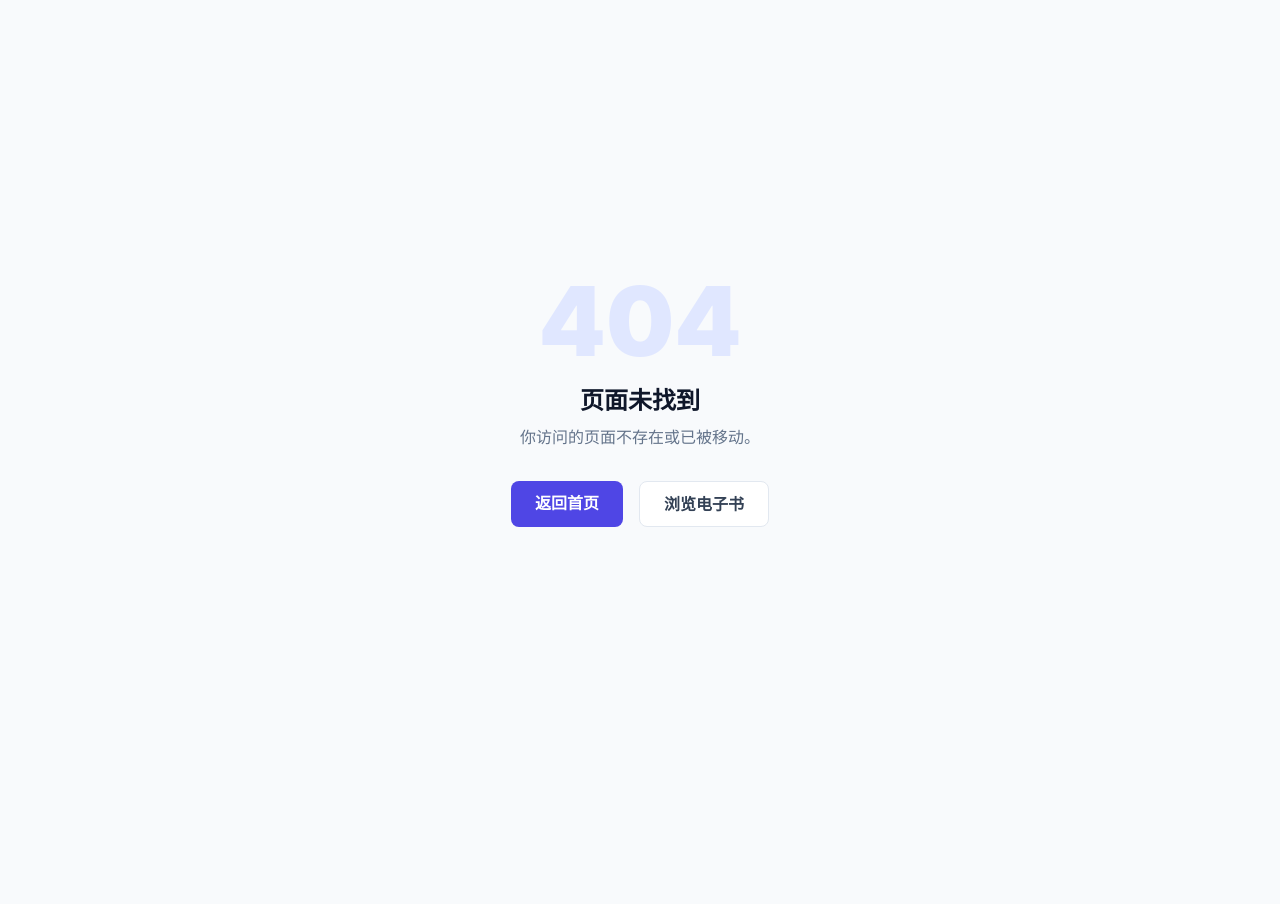
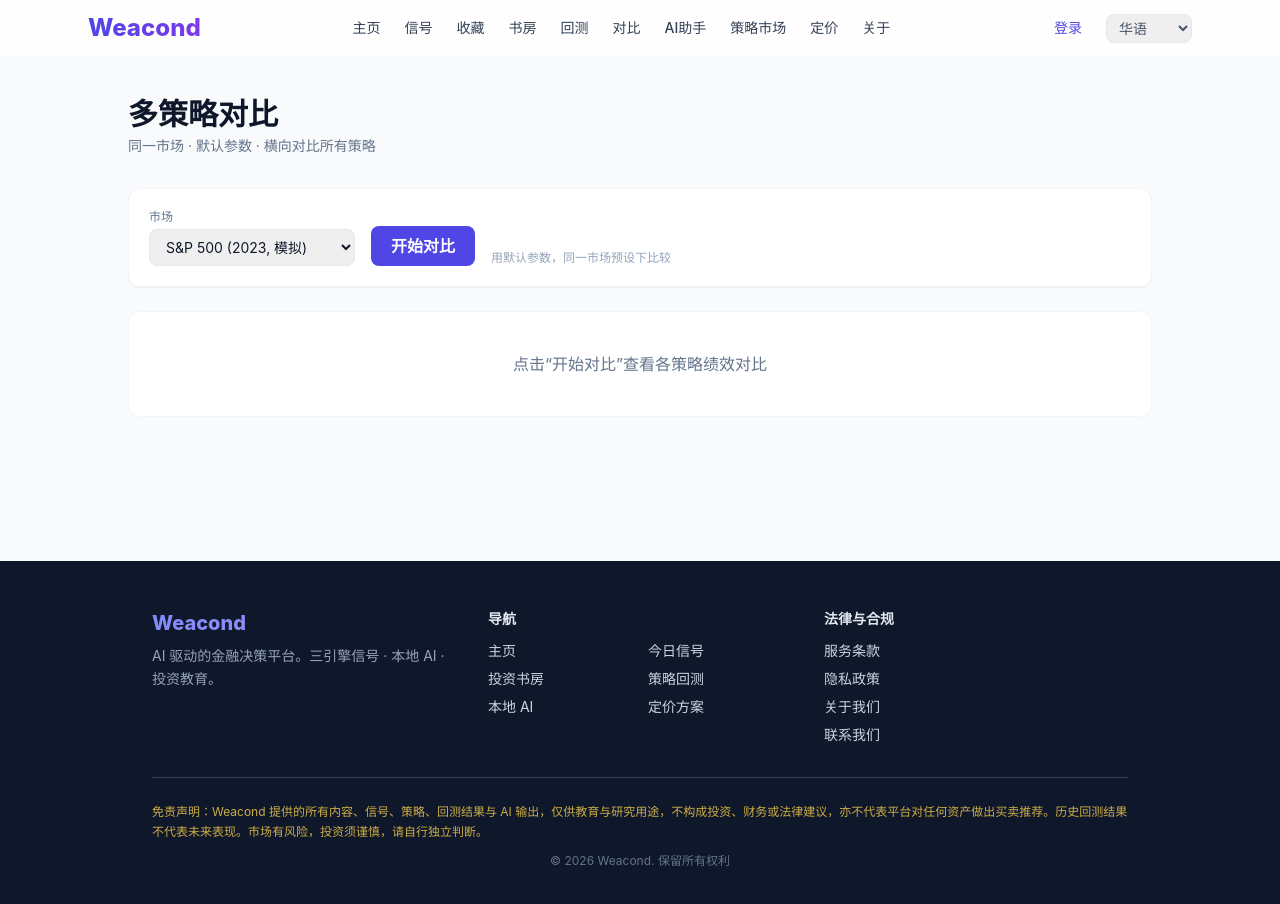
Before and after one commit to weacond/weacondwebsite, a Next.js app: page /compare in a window 1280 px wide. Before the commit this address had no page. Shown: the top 904 px of the page. Before the commit the page ends 800 px from the top, so only its background shows below. Built offline with nearby package versions, Linux system fonts and the light colour scheme.

Commit message:
feat(compare): multi-strategy comparison UI (/compare) + Navbar links

```diff
--- a/components/Navbar.js
+++ b/components/Navbar.js
@@ -10,6 +10,7 @@ const navItems = [
   { href: "/watchlist", key: "watchlist" },
   { href: "/ebooks", key: "ebooks" },
   { href: "/backtest", key: "backtest" },
+  { href: "/compare", key: "compare" },
   { href: "/ai", key: "ai" },
   { href: "/strategies", key: "strategies" },
   { href: "/pricing", key: "pricing" },
@@ -23,6 +24,7 @@ const labels = {
     watchlist: "收藏",
     ebooks: "书房",
     backtest: "回测",
+    compare: "对比",
     ai: "AI助手",
     strategies: "策略市场",
     pricing: "定价",
@@ -40,6 +42,7 @@ const labels = {
     watchlist: "Watchlist",
     ebooks: "Ebooks",
     backtest: "Backtest",
+    compare: "Compare",
     ai: "AI",
     strategies: "Strategies",
     pricing: "Pricing",
--- /dev/null
+++ b/pages/compare.js
@@ -0,0 +1,175 @@
+"use client";
+
+// pages/compare.js — 多策略对比 UI
+// 在同一市场预设下，用默认参数同时跑 STRATEGY_REGISTRY 里所有策略，
+// 横向对比核心绩效指标，并按指标高亮最优者。复用 lib/backtest + lib/marketdata。
+
+import Navbar from "../components/Navbar";
+import Footer from "../components/Footer";
+import { useLanguage } from "../contexts/LanguageContext";
+import Head from "next/head";
+import { useState } from "react";
+import { STRATEGY_REGISTRY } from "../lib/backtest";
+import { PRESET_MARKETS, runFullBacktest } from "../lib/marketdata";
+
+// 对比用指标（higher=true 表示越大越好；maxDrawdown 越小越好）
+const CMP_METRICS = [
+  { key: "totalReturn", label: "总收益", labelEn: "Total Return", fmt: (v) => `${v > 0 ? "+" : ""}${v.toFixed(1)}%`, higher: true },
+  { key: "cagr", label: "年化", labelEn: "CAGR", fmt: (v) => `${v > 0 ? "+" : ""}${v.toFixed(1)}%`, higher: true },
+  { key: "sharpe", label: "夏普", labelEn: "Sharpe", fmt: (v) => v.toFixed(2), higher: true },
+  { key: "sortino", label: "索提诺", labelEn: "Sortino", fmt: (v) => v.toFixed(2), higher: true },
+  { key: "maxDrawdown", label: "最大回撤", labelEn: "Max DD", fmt: (v) => `-${v.toFixed(1)}%`, higher: false },
+  { key: "winRate", label: "胜率", labelEn: "Win Rate", fmt: (v) => `${v.toFixed(0)}%`, higher: true },
+  { key: "profitFactor", label: "盈亏比", labelEn: "Profit Factor", fmt: (v) => v.toFixed(2), higher: true },
+  { key: "calmar", label: "卡玛", labelEn: "Calmar", fmt: (v) => v.toFixed(2), higher: true },
+  { key: "numTrades", label: "交易数", labelEn: "Trades", fmt: (v) => v.toString(), higher: false },
+];
+
+const DEFAULT_CONFIG = { initialCapital: 100000, commission: 0.001, slippage: 0.0005, maxPositionPct: 0.25 };
+
+export default function ComparePage() {
+  const { lang } = useLanguage();
+  const L = lang === "en" ? en : zh;
+  const [preset, setPreset] = useState("SPY_2023");
+  const [results, setResults] = useState(null);
+  const [running, setRunning] = useState(false);
+
+  const strategies = Object.entries(STRATEGY_REGISTRY);
+
+  const runCompare = () => {
+    setRunning(true);
+    try {
+      const rows = strategies.map(([key, def]) => {
+        const params = {};
+        (def.params || []).forEach((p) => (params[p.key] = p.default));
+        let result;
+        try {
+          result = runFullBacktest({ strategy: key, params, config: DEFAULT_CONFIG, preset });
+        } catch (e) {
+          result = { error: e.message };
+        }
+        return { key, name: lang === "en" ? def.nameEn : def.name, result };
+      });
+      setResults(rows);
+    } finally {
+      setRunning(false);
+    }
+  };
+
+  // 某指标下最优策略的 key（用于高亮）
+  const bestOf = (metric) => {
+    if (!results) return null;
+    let best = null;
+    let bestKey = null;
+    for (const r of results) {
+      const v = r.result?.[metric.key];
+      if (typeof v !== "number") continue;
+      if (best === null || (metric.higher ? v > best : v < best)) {
+        best = v;
+        bestKey = r.key;
+      }
+    }
+    return bestKey;
+  };
+
+  return (
+    <div className="min-h-screen bg-slate-50 font-sans text-slate-900">
+      <Head><title>{L.title}</title></Head>
+      <Navbar />
+      <section className="pt-24 pb-16 px-4">
+        <div className="max-w-5xl mx-auto">
+          <div className="mb-8">
+            <h1 className="text-3xl font-bold">{L.title}</h1>
+            <p className="text-slate-500 text-sm mt-1">{L.subtitle}</p>
+          </div>
+
+          {/* 控制条 */}
+          <div className="bg-white rounded-xl p-5 shadow-sm border border-slate-100 mb-6 flex flex-wrap items-end gap-4">
+            <div>
+              <label className="block text-xs text-slate-500 mb-1">{L.market}</label>
+              <select value={preset} onChange={(e) => setPreset(e.target.value)} className="px-3 py-2 border rounded-lg text-sm">
+                {Object.entries(PRESET_MARKETS).map(([k, v]) => (
+                  <option key={k} value={k}>{v.label}</option>
+                ))}
+              </select>
+            </div>
+            <button
+              onClick={runCompare}
+              disabled={running}
+              className="bg-indigo-600 text-white font-semibold px-5 py-2 rounded-lg hover:bg-indigo-500 transition-colors disabled:opacity-50"
+            >
+              {running ? L.running : L.run}
+            </button>
+            <span className="text-xs text-slate-400">{L.hint}</span>
+          </div>
+
+          {/* 结果 */}
+          {!results ? (
+            <div className="bg-white rounded-xl p-10 text-center border border-slate-100 text-slate-500">
+              {L.start}
+            </div>
+          ) : (
+            <div className="bg-white rounded-xl shadow-sm border border-slate-100 overflow-x-auto">
+              <table className="w-full text-sm">
+                <thead>
+                  <tr className="border-b border-slate-100 bg-slate-50">
+                    <th className="text-left px-4 py-3 font-medium text-slate-500">{L.metric}</th>
+                    {results.map((r) => (
+                      <th key={r.key} className="px-4 py-3 text-left font-semibold">{r.name}</th>
+                    ))}
+                  </tr>
+                </thead>
+                <tbody>
+                  {CMP_METRICS.map((m) => {
+                    const bestKey = bestOf(m);
+                    return (
+                      <tr key={m.key} className="border-b border-slate-50">
+                        <td className="px-4 py-3 text-slate-500">{lang === "en" ? m.labelEn : m.label}</td>
+                        {results.map((r) => {
+                          const v = r.result?.[m.key];
+                          const isBest = bestKey === r.key && typeof v === "number";
+                          const cell = r.result?.error ? "—" : typeof v === "number" ? m.fmt(v) : "—";
+                          return (
+                            <td key={r.key} className={`px-4 py-3 font-mono ${isBest ? "text-green-600 font-bold" : "text-slate-700"}`}>
+                              {cell}
+                              {isBest && <span className="ml-1 text-xs">★</span>}
+                            </td>
+                          );
+                        })}
+                      </tr>
+                    );
+                  })}
+                </tbody>
+              </table>
+              <p className="text-xs text-slate-400 px-4 py-3">{L.note}</p>
+            </div>
+          )}
+        </div>
+      </section>
+      <Footer />
+    </div>
+  );
+}
+
+const zh = {
+  title: "多策略对比",
+  subtitle: "同一市场 · 默认参数 · 横向对比所有策略",
+  market: "市场",
+  run: "开始对比",
+  running: "计算中…",
+  hint: "用默认参数，同一市场预设下比较",
+  start: "点击“开始对比”查看各策略绩效对比",
+  metric: "指标",
+  note: "★ 为该指标最优策略。示例数据，结果不代表未来表现。",
+};
+const en = {
+  title: "Strategy Comparison",
+  subtitle: "Same market · default params · compare all strategies",
+  market: "Market",
+  run: "Compare",
+  running: "Running…",
+  hint: "Default params, same market preset",
+  start: "Click “Compare” to compare strategy performance",
+  metric: "Metric",
+  note: "★ = best strategy for this metric. Demo data; results don't imply future performance.",
+};
```
